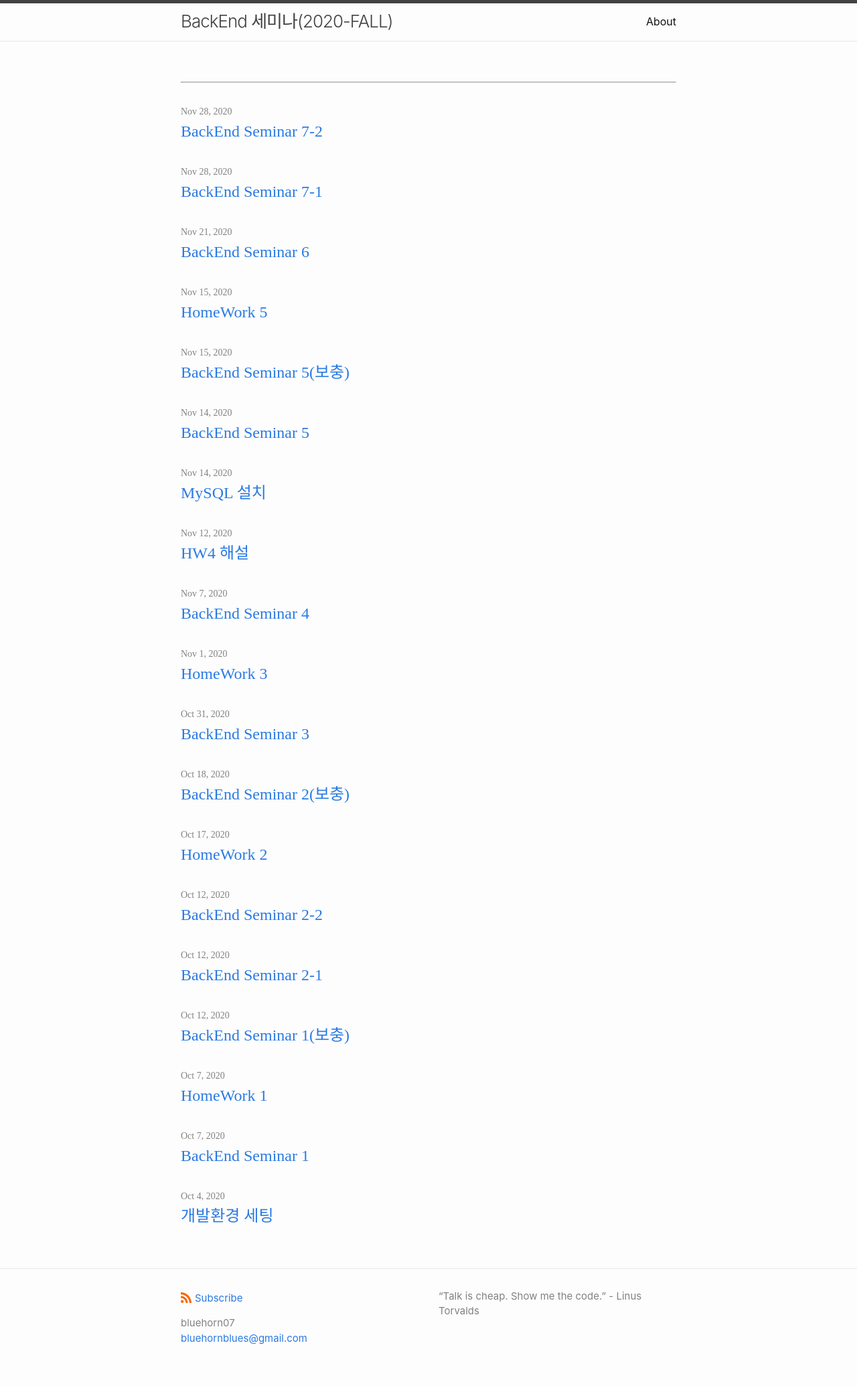
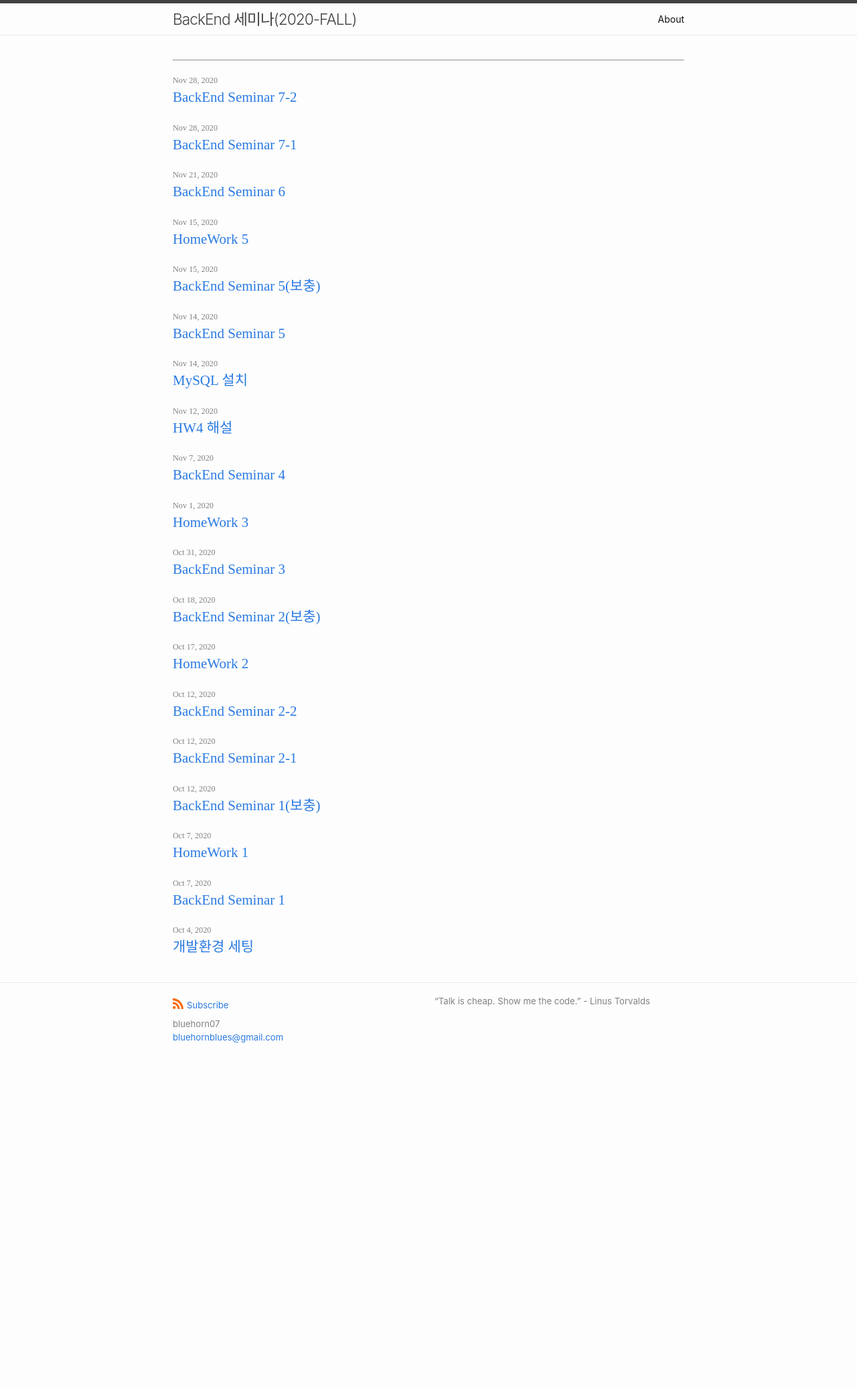
Before and after one commit to PoApper/backend-seminar, a Jekyll site: the page built from index.md, in a window 1280 px wide. Shown: the whole page at 67% size. Built offline with Jekyll 4.4.1, drawn with Linux system fonts in a browser that asks for light colours; some web fonts are replaced; after the commit the page ends 1596 px from its top, so only the background shows below that.

Commit message:
Update initialize.scss

```diff
--- a/_sass/minima/initialize.scss
+++ b/_sass/minima/initialize.scss
@@ -4,12 +4,12 @@
 
 $base-font-family: -apple-system, BlinkMacSystemFont, "Segoe UI", "Segoe UI Symbol", "Segoe UI Emoji", "Apple Color Emoji", Roboto, Helvetica, Arial, sans-serif !default;
 $code-font-family: "Menlo", "Inconsolata", "Consolas", "Roboto Mono", "Ubuntu Mono", "Liberation Mono", "Courier New", monospace;
-$base-font-size:   16px !default;
+$base-font-size:   14px !default;
 $base-font-weight: 400 !default;
 $small-font-size:  $base-font-size * 0.875 !default;
 $base-line-height: 1.5 !default;
 
-$spacing-unit:     30px !default;
+$spacing-unit:     18px !default;
 
 $table-text-align: left !default;
 
```
